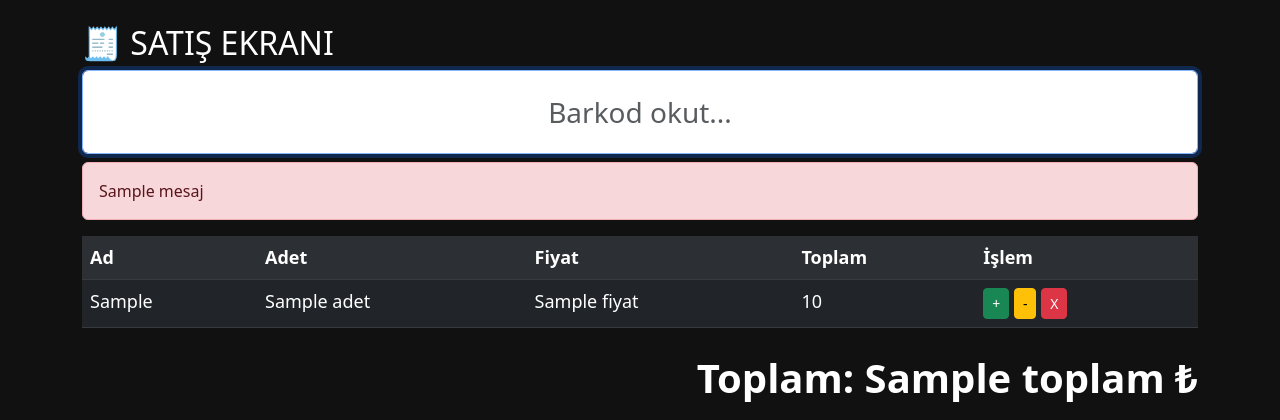
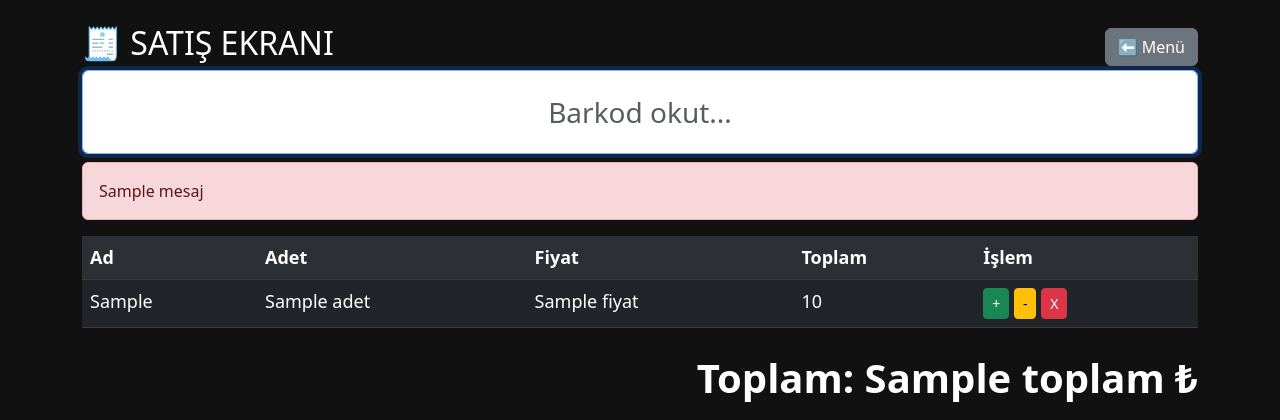
Before and after one commit to hasankucukali/kitap_sistem, a Flask app: template templates/satis.html in a window 1280 px wide. Shown: the top 420 px of the page. Run offline with Flask 3, Linux system fonts and the light colour scheme; the template is opened without the code that fills it: most values are stand-ins (such as "Sample title", 1, 10 or a date in 2020); some libraries are stand-ins or nearby versions.

Commit message:
satis.html

```diff
--- a/templates/satis.html
+++ b/templates/satis.html
@@ -47,7 +47,10 @@ body {
 
 <div class="container mt-4">
 
-<h2>🧾 SATIŞ EKRANI</h2>
+<div class="d-flex justify-content-between align-items-center">
+    <h2>🧾 SATIŞ EKRANI</h2>
+    <a href="/" class="btn btn-secondary">⬅️ Menü</a>
+</div>
 
 <!-- 🔥 Barkod -->
 <form method="post" id="form">
```
